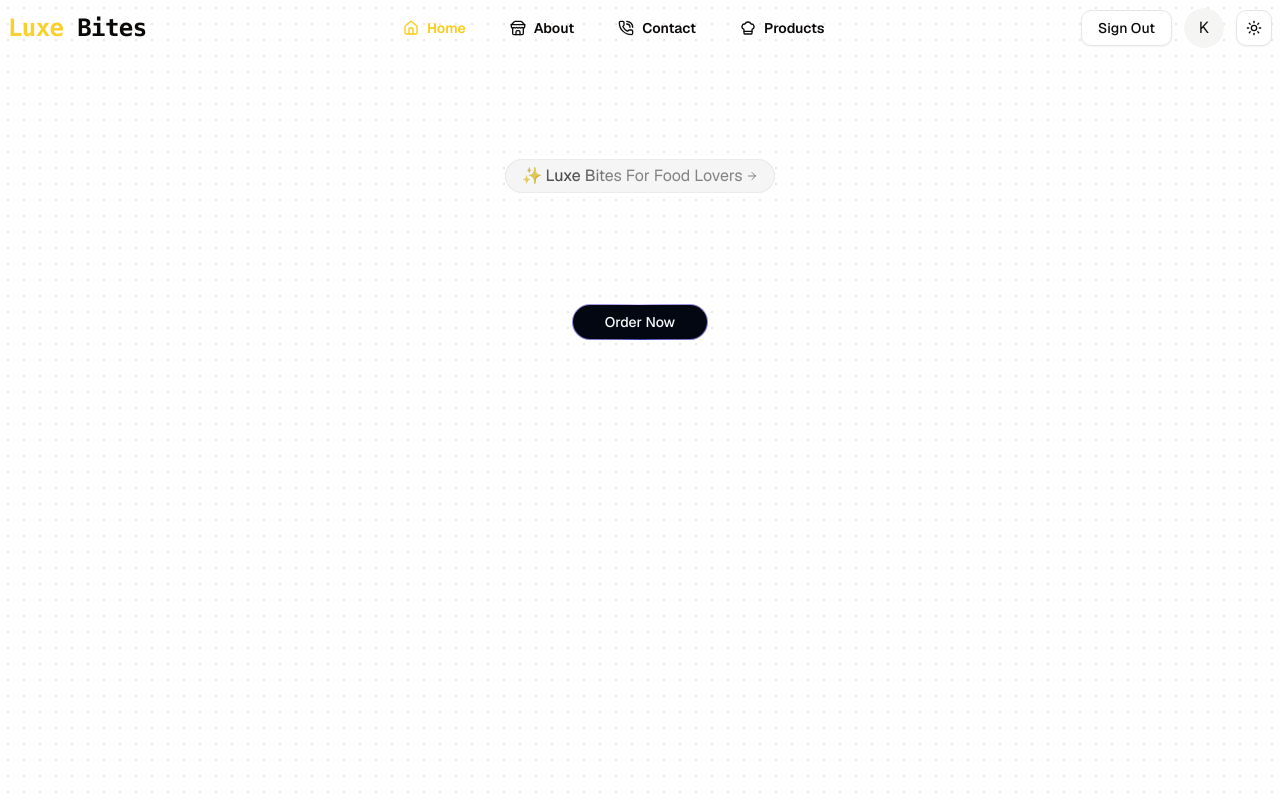
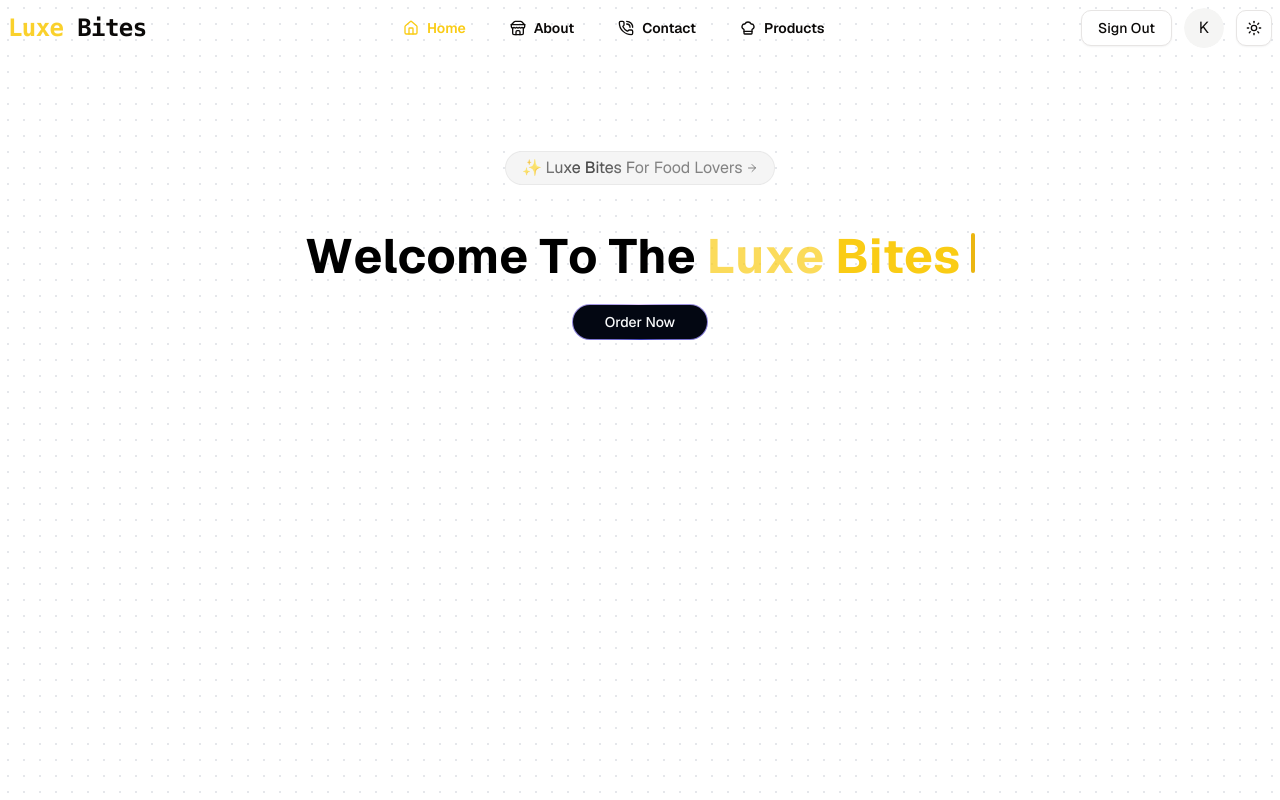
Before and after one commit to kavinda-100/Luxe-Bites, a Next.js app: page / in a window 1280 px wide. Built offline with nearby package versions, Linux system fonts and the light colour scheme.

Commit message:
add layout component and implement animated text demo on homepage

```diff
--- a/package.json
+++ b/package.json
@@ -31,6 +31,7 @@
     "clsx": "^2.1.1",
     "geist": "^1.3.0",
     "lucide-react": "^0.471.1",
+    "motion": "^12.4.3",
     "next": "^15.0.1",
     "next-themes": "^0.4.4",
     "react": "^18.3.1",
--- /dev/null
+++ b/src/app/(home)/layout.tsx
@@ -0,0 +1,13 @@
+import React from "react";
+import Header from "@/components/Header";
+
+export default function RootLayout({
+  children,
+}: Readonly<{ children: React.ReactNode }>) {
+  return (
+    <main className={"container mx-auto p-2"}>
+      <Header />
+      {children}
+    </main>
+  );
+}
--- /dev/null
+++ b/src/app/(home)/page.tsx
@@ -0,0 +1,54 @@
+import { AnimatedShinyTextDemo } from "../../components/animations/AnimatedShinyTextDemo";
+import ButtonRotatingBackgroundGradient from "../../components/animations/ButtonRotatingBackgroundGradient";
+import Link from "next/link";
+import React from "react";
+import { TypewriterEffect } from "../../components/animations/aceternity/typewriter-effect";
+
+const words = [
+  { text: "Welcome" },
+  { text: "To" },
+  { text: "The" },
+  {
+    text: "Luxe",
+    className: "text-primary/70 dark:text-primary",
+  },
+  {
+    text: "Bites",
+    className: "text-primary dark:text-primary",
+  },
+];
+
+export default function HomePage() {
+  return (
+    <>
+      <section className={"container mx-auto"}>
+        {/*<div className="] absolute inset-0 -z-10 h-full w-full bg-background bg-[radial-gradient(#e5e7eb_1px,transparent_1px)] [background-size:16px_16px]"></div>*/}
+        <div className="absolute inset-0 -z-10 h-full w-full bg-background bg-[radial-gradient(#e5e7eb_1px,transparent_1px)] [background-size:16px_16px] dark:bg-[radial-gradient(#1f2937_1px,transparent_1px)] dark:[background-size:16px_16px]"></div>
+
+        {/* Hero section */}
+        <section
+          className={
+            "container mx-auto mt-20 flex flex-col items-center justify-center"
+          }
+        >
+          <div className={"mx-auto w-full max-w-3xl"}>
+            <AnimatedShinyTextDemo />
+          </div>
+
+          <div className={"mx-auto my-6 w-full max-w-3xl"}>
+            <TypewriterEffect words={words} />
+          </div>
+          <div
+            className={
+              "mx-auto flex max-w-3xl flex-col items-center justify-center"
+            }
+          >
+            <Link href={"/public"}>
+              <ButtonRotatingBackgroundGradient text={"Order Now"} />
+            </Link>
+          </div>
+        </section>
+      </section>
+    </>
+  );
+}
--- a/src/app/layout.tsx
+++ b/src/app/layout.tsx
@@ -1,4 +1,3 @@
-import Header from "@/components/Header";
 import { ThemeProvider } from "@/Providers/ThemeProvider";
 import "@/styles/globals.css";
 
@@ -28,10 +27,7 @@ export default function RootLayout({
           enableSystem
           disableTransitionOnChange
         >
-          <main className={"container mx-auto p-2"}>
-            <Header />
-            {children}
-          </main>
+          {children}
         </ThemeProvider>
       </body>
     </html>
--- a/src/app/page.tsx
+++ /dev/null
@@ -1,26 +0,0 @@
-import { AnimatedShinyTextDemo } from "../components/animations/AnimatedShinyTextDemo";
-import ButtonRotatingBackgroundGradient from "../components/animations/ButtonRotatingBackgroundGradient";
-import Link from "next/link";
-import React from "react";
-
-export default function HomePage() {
-  return (
-    <>
-      <section className={"container mx-auto"}>
-        {/*<div className="] absolute inset-0 -z-10 h-full w-full bg-background bg-[radial-gradient(#e5e7eb_1px,transparent_1px)] [background-size:16px_16px]"></div>*/}
-        <div className="absolute inset-0 -z-10 h-full w-full bg-background bg-[radial-gradient(#e5e7eb_1px,transparent_1px)] [background-size:16px_16px] dark:bg-[radial-gradient(#1f2937_1px,transparent_1px)] dark:[background-size:16px_16px]"></div>
-
-        <AnimatedShinyTextDemo />
-        <div
-          className={
-            "mx-auto flex max-w-3xl flex-col items-center justify-center"
-          }
-        >
-          <Link href={"/"}>
-            <ButtonRotatingBackgroundGradient text={"Order Now"} />
-          </Link>
-        </div>
-      </section>
-    </>
-  );
-}
--- a/src/components/animations/AnimatedShinyTextDemo.tsx
+++ b/src/components/animations/AnimatedShinyTextDemo.tsx
@@ -4,7 +4,7 @@ import { ArrowRight } from "lucide-react";
 
 export async function AnimatedShinyTextDemo() {
   return (
-    <div className="z-10 flex min-h-64 items-center justify-center">
+    <div className="z-10 flex min-h-20 items-center justify-center">
       <div
         className={cn(
           "group rounded-full border border-black/5 bg-neutral-100 text-base text-white transition-all ease-in hover:cursor-pointer hover:bg-neutral-200 dark:border-white/5 dark:bg-neutral-900 dark:hover:bg-neutral-800",
--- /dev/null
+++ b/src/components/animations/aceternity/typewriter-effect.tsx
@@ -0,0 +1,187 @@
+"use client";
+
+import { cn } from "@/lib/utils";
+import { motion, stagger, useAnimate, useInView } from "framer-motion";
+import { useEffect } from "react";
+
+export const TypewriterEffect = ({
+  words,
+  className,
+  cursorClassName,
+}: {
+  words: {
+    text: string;
+    className?: string;
+  }[];
+  className?: string;
+  cursorClassName?: string;
+}) => {
+  // split text inside of words into an array of characters
+  const wordsArray = words.map((word) => {
+    return {
+      ...word,
+      text: word.text.split(""),
+    };
+  });
+
+  const [scope, animate] = useAnimate();
+  const isInView = useInView(scope);
+  useEffect(() => {
+    if (isInView) {
+      animate(
+        "span",
+        {
+          display: "inline-block",
+          opacity: 1,
+          width: "fit-content",
+        },
+        {
+          duration: 0.3,
+          delay: stagger(0.1),
+          ease: "easeInOut",
+        },
+      );
+    }
+  }, [animate, isInView]);
+
+  const renderWords = () => {
+    return (
+      <motion.div ref={scope} className="inline">
+        {wordsArray.map((word, idx) => {
+          return (
+            <div key={`word-${idx}`} className="inline-block">
+              {word.text.map((char, index) => (
+                <motion.span
+                  initial={{}}
+                  key={`char-${index}`}
+                  className={cn(
+                    `hidden text-black opacity-0 dark:text-white`,
+                    word.className,
+                  )}
+                >
+                  {char}
+                </motion.span>
+              ))}
+              &nbsp;
+            </div>
+          );
+        })}
+      </motion.div>
+    );
+  };
+  return (
+    <div
+      className={cn(
+        "text-center text-base font-bold sm:text-xl md:text-3xl lg:text-5xl",
+        className,
+      )}
+    >
+      {renderWords()}
+      <motion.span
+        initial={{
+          opacity: 0,
+        }}
+        animate={{
+          opacity: 1,
+        }}
+        transition={{
+          duration: 0.8,
+          repeat: Infinity,
+          repeatType: "reverse",
+        }}
+        className={cn(
+          "inline-block h-4 w-[4px] rounded-sm bg-yellow-500 md:h-6 lg:h-10",
+          cursorClassName,
+        )}
+      ></motion.span>
+    </div>
+  );
+};
+
+export const TypewriterEffectSmooth = ({
+  words,
+  className,
+  cursorClassName,
+}: {
+  words: {
+    text: string;
+    className?: string;
+  }[];
+  className?: string;
+  cursorClassName?: string;
+}) => {
+  // split text inside of words into an array of characters
+  const wordsArray = words.map((word) => {
+    return {
+      ...word,
+      text: word.text.split(""),
+    };
+  });
+  const renderWords = () => {
+    return (
+      <div>
+        {wordsArray.map((word, idx) => {
+          return (
+            <div key={`word-${idx}`} className="inline-block">
+              {word.text.map((char, index) => (
+                <span
+                  key={`char-${index}`}
+                  className={cn(`text-black dark:text-white`, word.className)}
+                >
+                  {char}
+                </span>
+              ))}
+              &nbsp;
+            </div>
+          );
+        })}
+      </div>
+    );
+  };
+
+  return (
+    <div className={cn("my-6 flex space-x-1", className)}>
+      <motion.div
+        className="overflow-hidden pb-2"
+        initial={{
+          width: "0%",
+        }}
+        whileInView={{
+          width: "fit-content",
+        }}
+        transition={{
+          duration: 2,
+          ease: "linear",
+          delay: 1,
+        }}
+      >
+        <div
+          className="lg:text:3xl text-2xl font-bold sm:text-base md:text-3xl xl:text-5xl"
+          style={{
+            whiteSpace: "nowrap",
+          }}
+        >
+          {renderWords()}{" "}
+        </div>{" "}
+      </motion.div>
+      <motion.span
+        initial={{
+          opacity: 0,
+        }}
+        animate={{
+          opacity: 1,
+        }}
+        transition={{
+          duration: 0.8,
+
+          repeat: Infinity,
+          repeatType: "reverse",
+        }}
+        className={cn(
+          "block h-6 w-[4px] rounded-sm bg-yellow-500 sm:h-8 xl:h-12",
+          cursorClassName,
+        )}
+      ></motion.span>
+    </div>
+  );
+};
```
Also changed, not shown: 1 other file (tests, documents, lock files or other folders).
